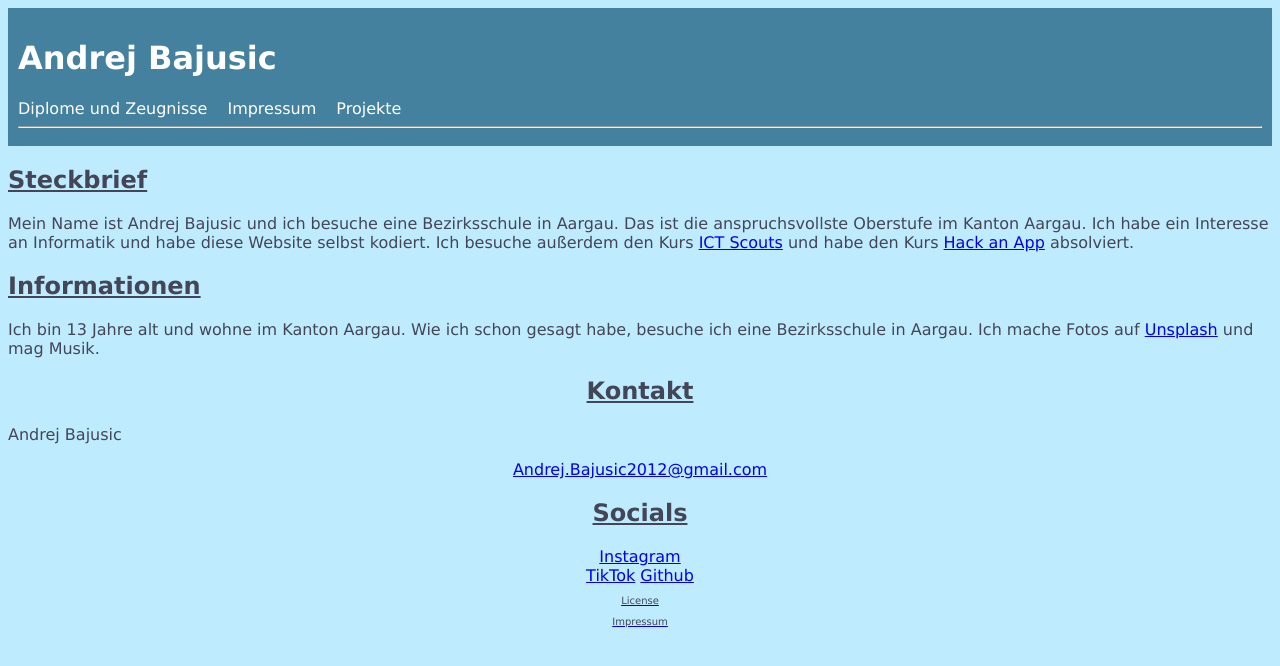
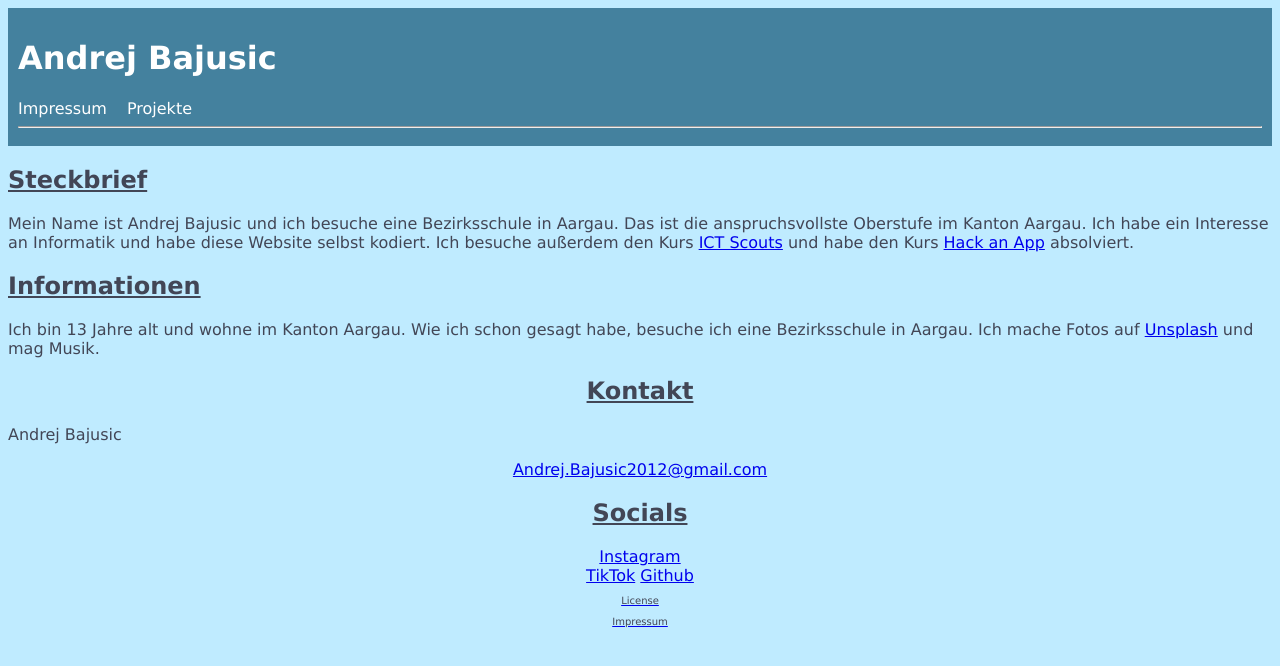
Before and after one commit to AndPan3/Andrej-Bajusic.github.io, a plain HTML site: page index.html in a window 1280 px wide. Drawn offline with Linux system fonts and the light colour scheme.

Commit message:
Update menu.html

```diff
--- a/menu.html
+++ b/menu.html
@@ -3,7 +3,6 @@
     <a href="index.html" class="white-link">Andrej Bajusic</a>
   </h1>
   <p class="nav-links">
-    <a href="Diplome.html" class="white-link">Diplome und Zeugnisse</a>
     <a href="Impressum.html" class="white-link">Impressum</a>
     <a href="Projects.html" class="white-link">Projekte</a>
   </p>
```
